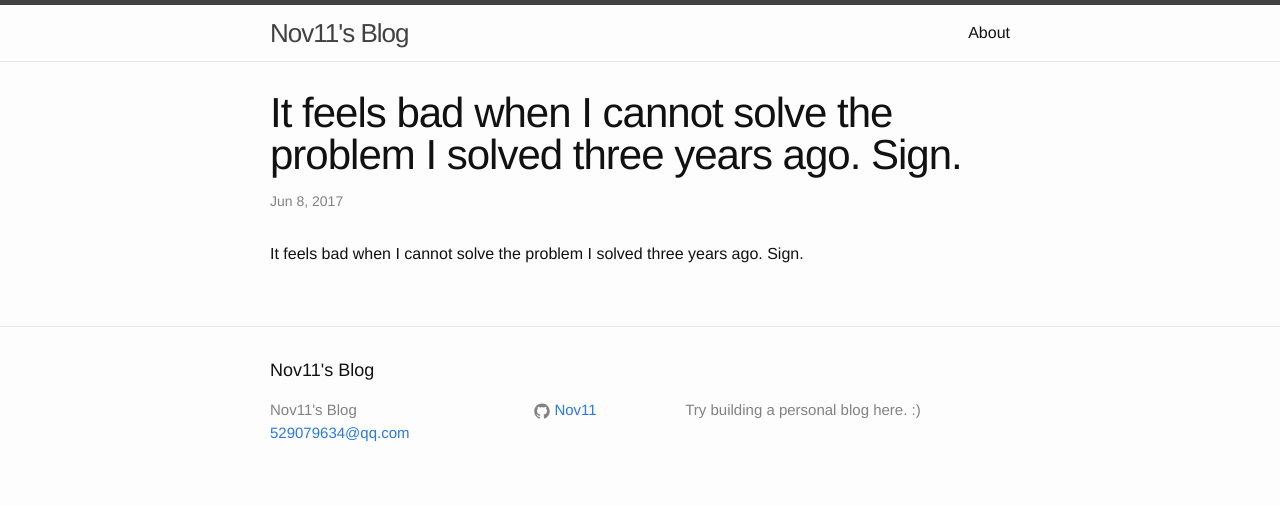
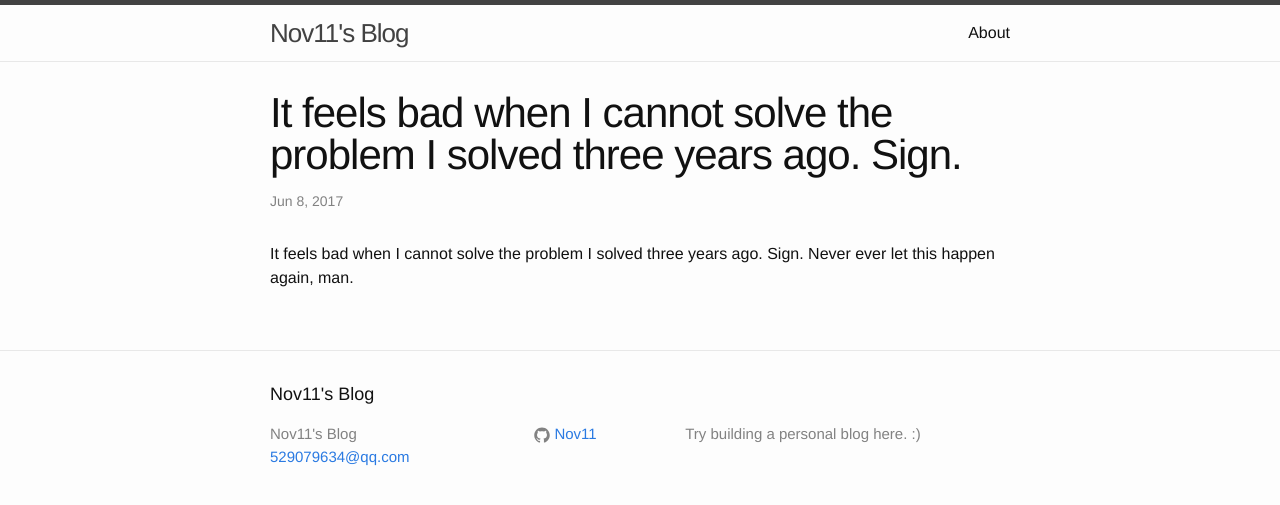
Before and after one commit to Nov11/Nov11.github.io, a Jekyll site: the page built from _posts/2017-06-08-itfeelsbadwhenyoucannotsolveproblemsolvedthreeyearsago.markdown, in a window 1280 px wide. Shown: the top 505 px of the page. Built offline with Jekyll 4.4.1, drawn with Linux system fonts in a browser that asks for light colours.

Commit message:
Create 2017-06-08-itfeelsbadwhenyoucannotsolveproblemsolvedthreeyearsago.markdown

```diff
--- a/_posts/2017-06-08-itfeelsbadwhenyoucannotsolveproblemsolvedthreeyearsago.markdown
+++ b/_posts/2017-06-08-itfeelsbadwhenyoucannotsolveproblemsolvedthreeyearsago.markdown
@@ -5,6 +5,7 @@ date:   2017-06-08 16:05:00 +0800
 categories: jekyll update
 ---
 It feels bad when I cannot solve the problem I solved three years ago. Sign.
+Never ever let this happen again, man.
 
 [jekyll-docs]: http://jekyllrb.com/docs/home
 [jekyll-gh]:   https://github.com/jekyll/jekyll
```
